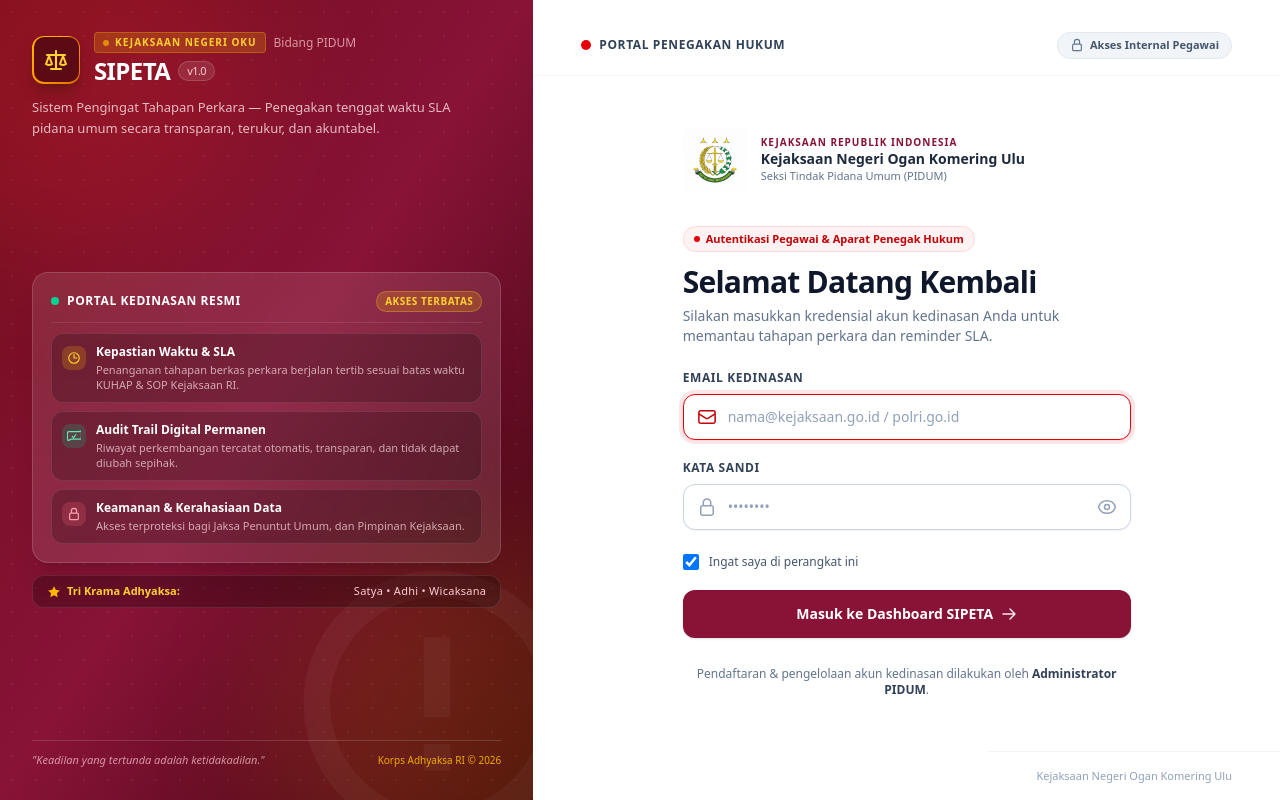
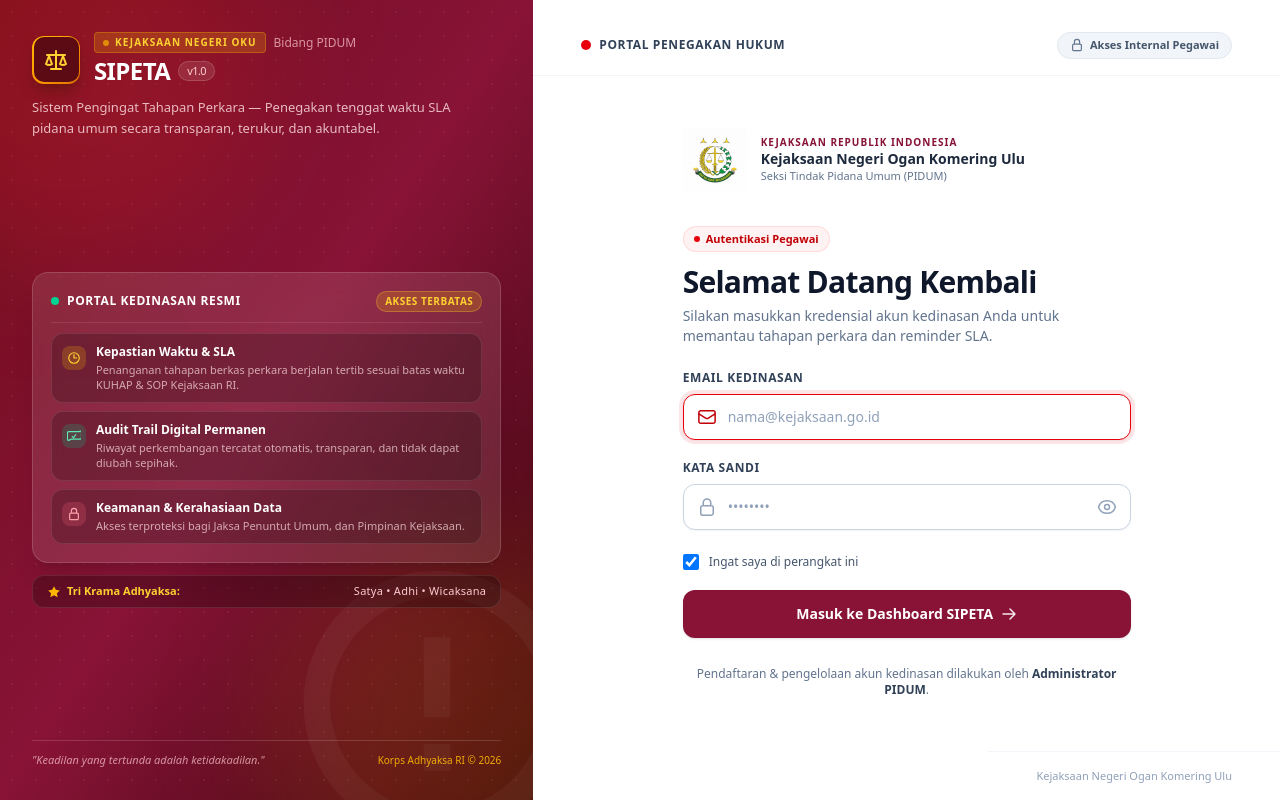
Before and after one commit to Fadhol1/sistem-reminder-kejaksaan, a Laravel app: page /login in a window 1280 px wide. Run offline with Laravel 12, Linux system fonts and the light colour scheme; style sheets or scripts are compiled from the project's sources; some libraries are stand-ins or nearby versions; some web fonts are replaced.

Commit message:
refactor(ui): simplify login page copy and email placeholder
Update the authentication header and email input placeholder to remove
references to Law Enforcement (Aparat Penegak Hukum) and polri.go.id,
focusing the login interface solely on Employee (Pegawai) authentication.

```diff
--- a/resources/views/auth/login.blade.php
+++ b/resources/views/auth/login.blade.php
@@ -26,7 +26,7 @@
             <div
                 class="inline-flex items-center gap-1.5 px-2.5 py-1 rounded-full text-[11px] font-semibold bg-red-50 text-red-700 border border-red-200/60 mb-3">
                 <span class="w-1.5 h-1.5 rounded-full bg-red-600"></span>
-                Autentikasi Pegawai & Aparat Penegak Hukum
+                Autentikasi Pegawai
             </div>
             <h2 class="text-2xl sm:text-3xl font-extrabold text-slate-900 tracking-tight">Selamat Datang Kembali</h2>
             <p class="text-sm text-slate-500 mt-1.5">
@@ -85,7 +85,7 @@
                     </div>
                     <input id="email" type="email" name="email" value="{{ old('email') }}" required autofocus
                         class="w-full pl-11 pr-4 py-3 bg-white border border-slate-300 rounded-xl text-sm text-slate-900 placeholder-slate-400 focus:outline-none focus:border-red-600 focus:ring-4 focus:ring-red-600/10 shadow-xs transition duration-200 @error('email') border-red-500 @enderror"
-                        placeholder="nama@kejaksaan.go.id / polri.go.id">
+                        placeholder="nama@kejaksaan.go.id">
                 </div>
                 @error('email')
                     <p class="text-xs text-red-600 font-medium mt-1.5">{{ $message }}</p>
```
